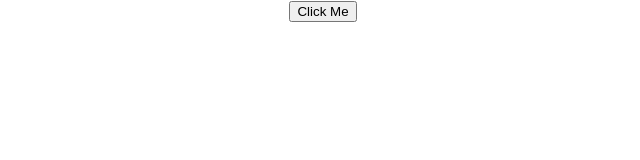
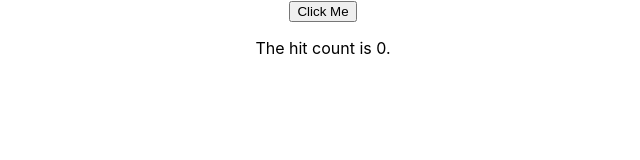
Before and after one commit to tvcrawley/purple-cow, a React (Create React App) app: page / in a window 1280 px wide. Shown: the top 160 px of the page, without its empty margins (317-957 px from the left). Built offline with nearby package versions, Linux system fonts and the light colour scheme.

Commit message:
set hit count to state

```diff
--- a/src/App.js
+++ b/src/App.js
@@ -1,10 +1,13 @@
 import './App.css';
 import Button from './Button'
+import {useState} from 'react';
 
 function App() {
+  const [hitCount, setHitCount] = useState(0);
   return (
     <div className="App">
-      <Button />
+      <Button setHitCount={setHitCount} />
+      <p>The hit count is {hitCount}.</p>
     </div>
   );
 }
--- a/src/Button.js
+++ b/src/Button.js
@@ -1,8 +1,8 @@
-function Button() {
+function Button({setHitCount}) {
   const handleButtonClick = () => {
     fetch("https://api.countapi.xyz/hit/mysite.com/1ccb732e-b55a-4404-ad3f-0f99c02fe44e")
     .then(res => res.json())
-    .then(result => console.log(result.value))
+    .then(result => setHitCount(result.value))
   }
   return (
     <button className="Button" onClick={handleButtonClick}>
```
